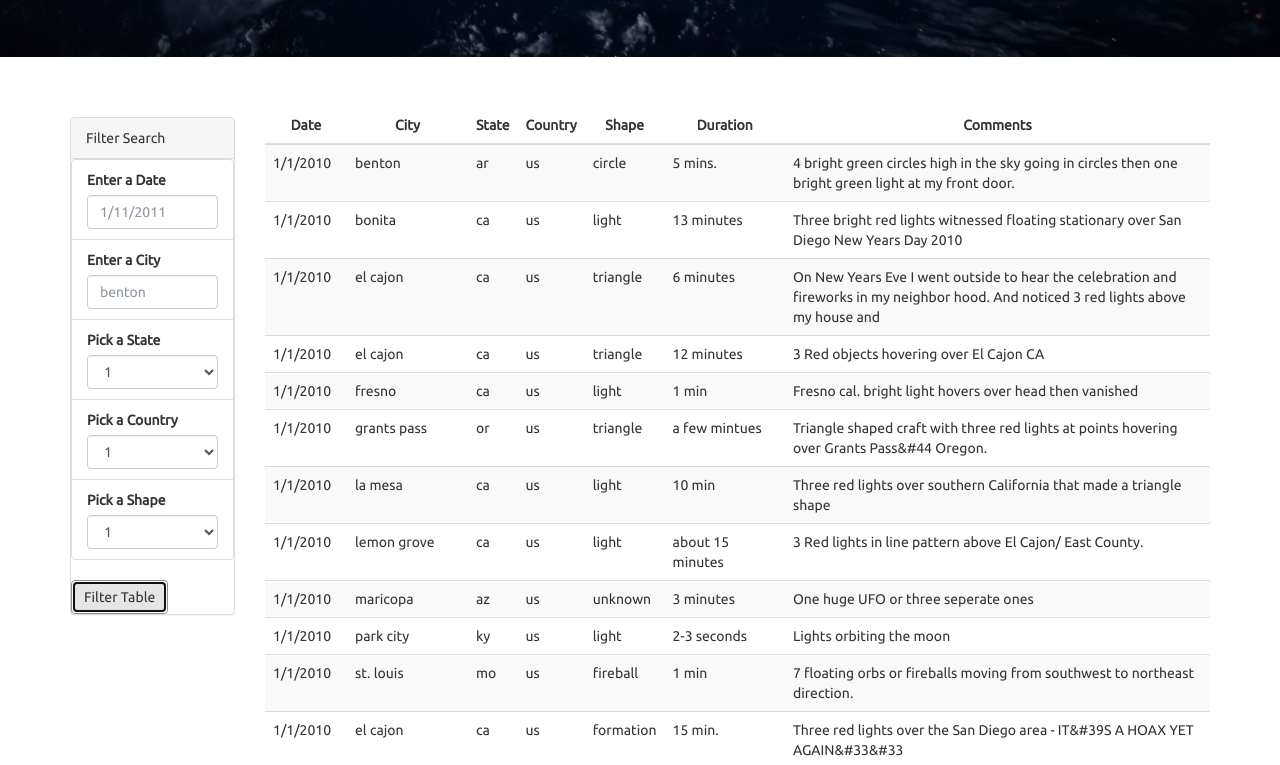
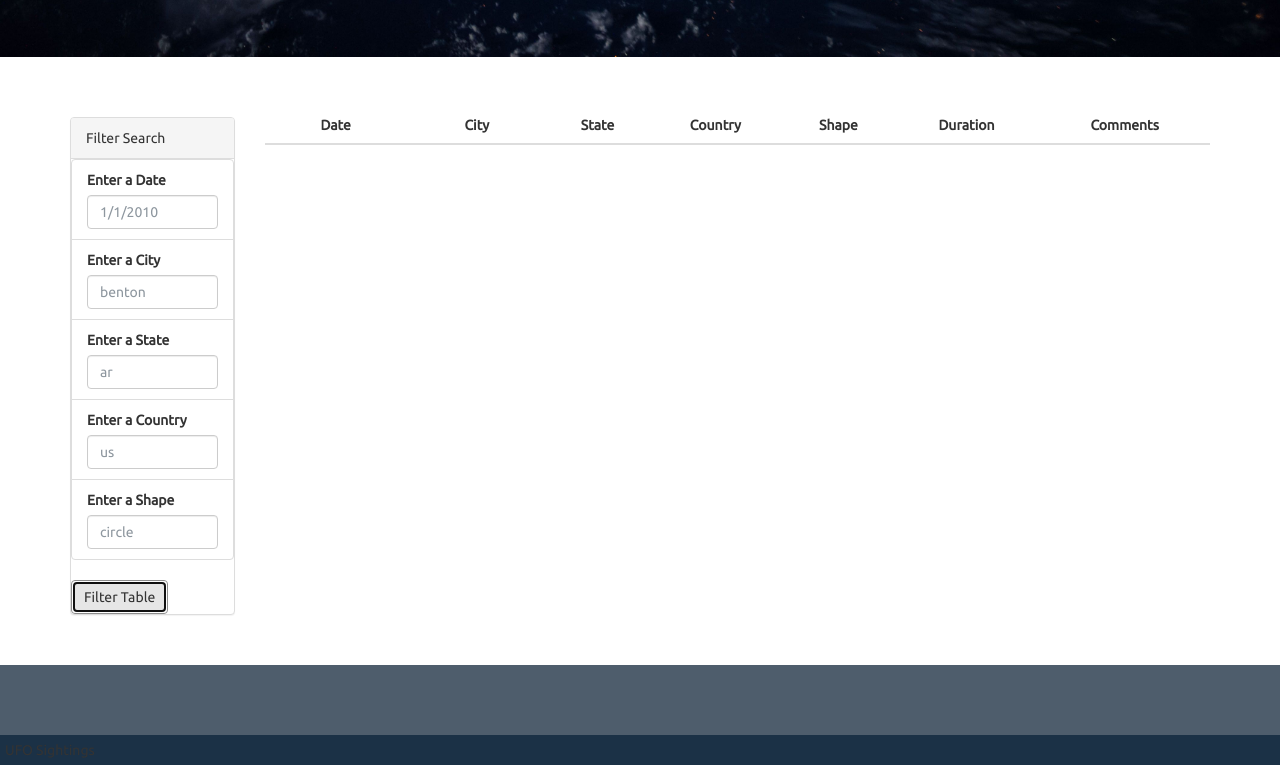
Before and after one commit to gabeo13/UFO-Web-Development, a plain HTML site: page UFO-Level-2/index.html in a window 1280 px wide. Both pictures are taken after a click on the button "Filter Table". Shown: the part 555-1320 px from the top of the page. Drawn offline with nearby package versions, Linux system fonts and the light colour scheme.

Commit message:
update level 2

```diff
--- a/UFO-Level-2/index.html
+++ b/UFO-Level-2/index.html
@@ -37,41 +37,24 @@
                     <ul class="list-group" id="filters">
                       <li class="filter list-group-item">
                         <label for="date">Enter a Date</label>
-                        <input class="form-control" id="datetime" type="text" placeholder="1/11/2011">
+                        <input class="form-control" id="datetime" type="text" placeholder="1/1/2010">
                       </li>
                       <li class="filter list-group-item">
-                        <label for="cite">Enter a City</label>
+                        <label for="city">Enter a City</label>
                         <input class="form-control" id="city" type="text" placeholder="benton">
                       </li>
                       <li class="filter list-group-item">
-                        <label for="state">Pick a State</label>
-                        <select class="form-control" id="state">
-                          <option>1</option>
-                          <option>2</option>
-                          <option>3</option>
-                          <option>4</option>
-                          <option>5</option>
-                        </select>
+                        <label for="state">Enter a State</label>
+                        <input class="form-control" id="state" type="text" placeholder="ar">
                       </li>
                       <li class="filter list-group-item">
-                        <label for="country">Pick a Country</label>
-                        <select class="form-control" id="country">
-                          <option>1</option>
-                          <option>2</option>
-                          <option>3</option>
-                          <option>4</option>
-                          <option>5</option>
-                        </select>
+                        <label for="country">Enter a Country</label>
+                        <input class="form-control" id="country" type="text" placeholder="us">
                       </li>
                       <li class="filter list-group-item">
-                        <label for="shape">Pick a Shape</label>
-                        <select class="form-control" id="shape">
-                          <option>1</option>
-                          <option>2</option>
-                          <option>3</option>
-                          <option>4</option>
-                          <option>5</option>
-                        </select>
+                        <label for="shape">Enter a Shape</label>
+                        <input class="form-control" id="shape" type="text" placeholder="circle">
+                      </li>
                       </li>
                     </ul>
                   </div>
--- a/UFO-Level-2/static/js/app.js
+++ b/UFO-Level-2/static/js/app.js
@@ -35,17 +35,17 @@ function runFilter() {
     var inputValue5 = inputElement5.property("value");
 
     var inputArray = [{ key: 'datetime', value: inputValue1 },
-    { key: 'city', value: inputValue1 },
-    { key: 'state', value: inputValue1 },
-    { key: 'country', value: inputValue1 },
-    { key: 'shape', value: inputValue1 }]
+    { key: 'city', value: inputValue2 },
+    { key: 'state', value: inputValue3 },
+    { key: 'country', value: inputValue4 },
+    { key: 'shape', value: inputValue5 }]
 
     // Console log variables stepwise to ensure functionality
     console.log(inputArray);
     console.log(tableData);
 
     // Assign filted data to a variable
-    var filteredData = tableData.filter(ufo => ufo.key === inputArray.value);
+    var filteredData = tableData.filter(ufo => (ufo.datetime == inputValue1 && ufo.city == inputValue2 && ufo.state == inputValue3 && ufo.country == inputValue4 && ufo.shape == inputValue5));
 
     // Console log filtered data to ensure the filter worked
     console.log(filteredData);
```
